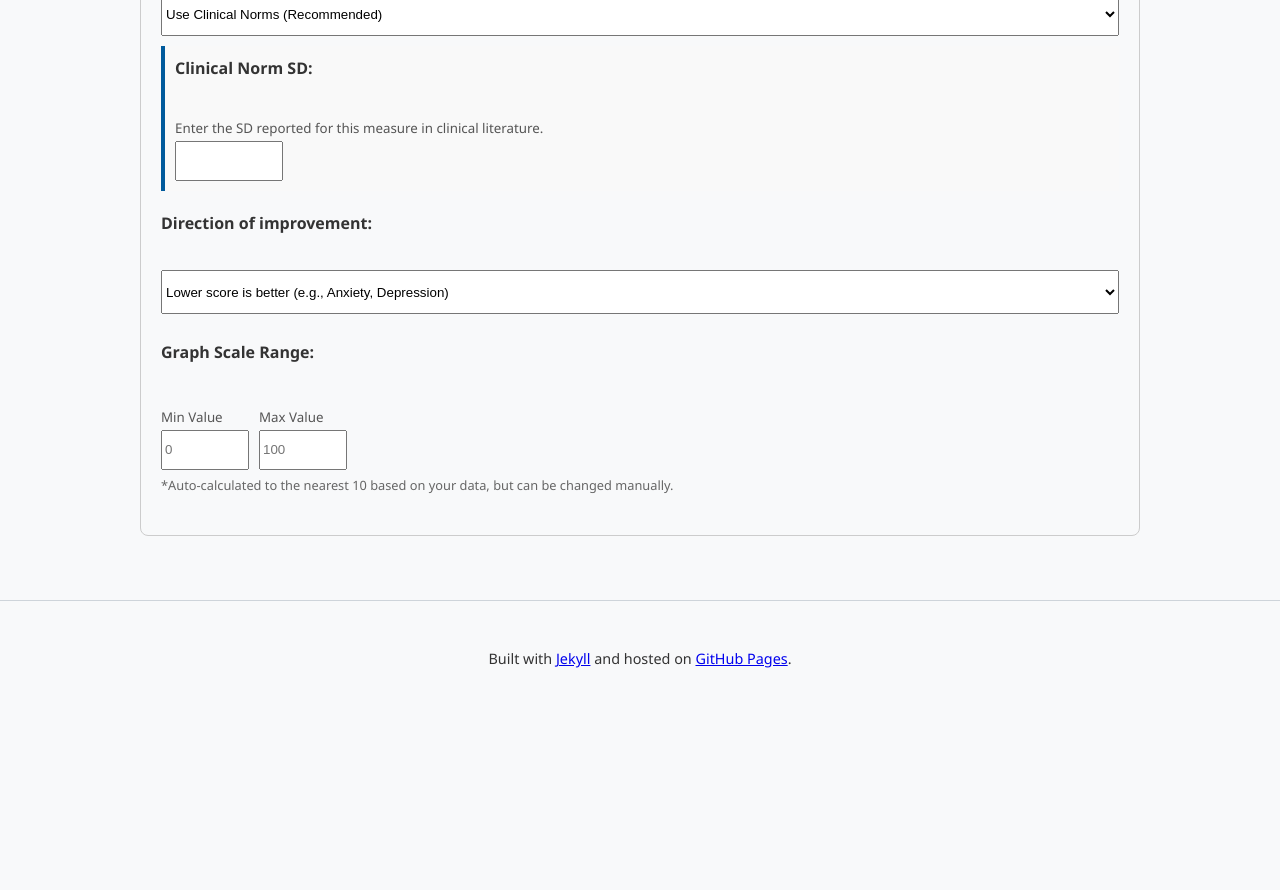
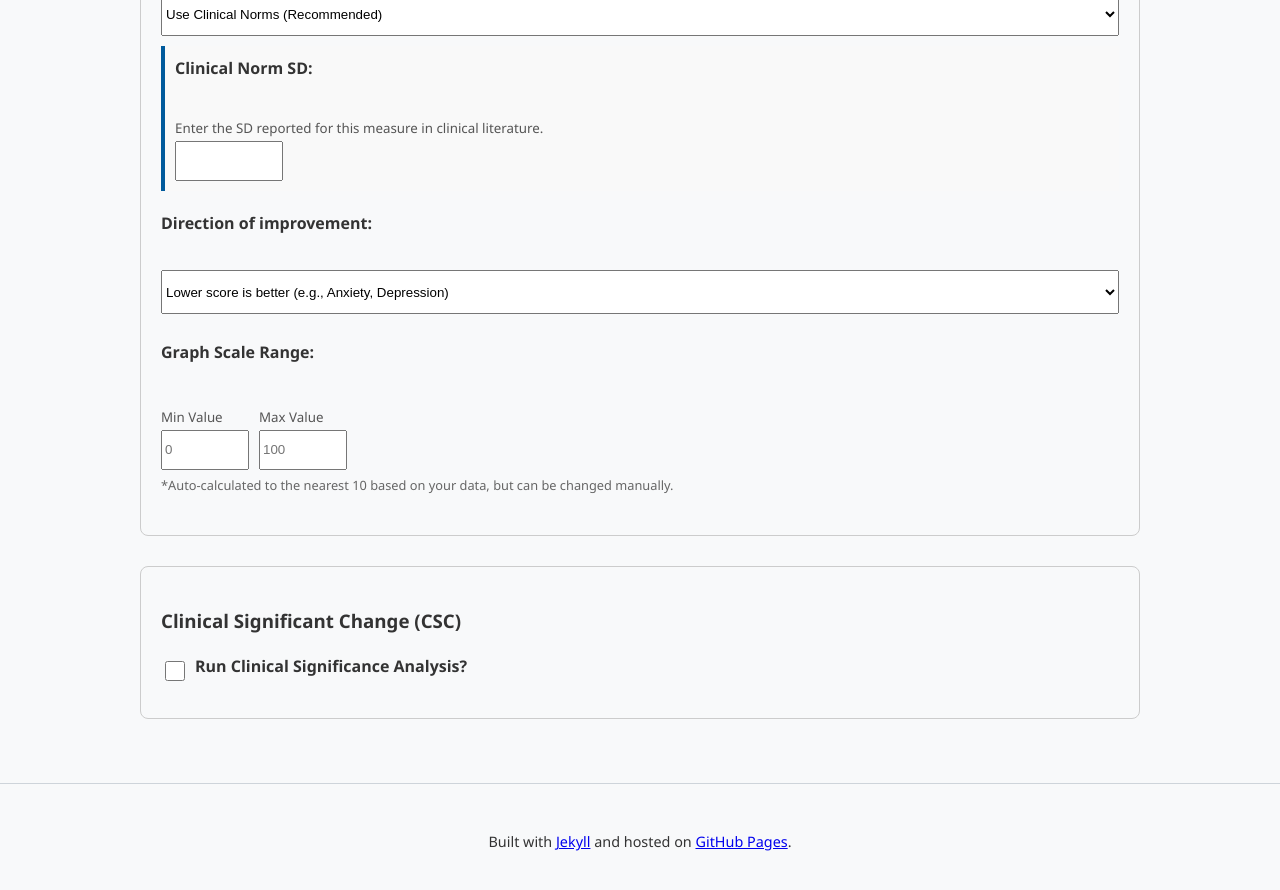
Before and after one commit to probe973/statistics-calcs, a Jekyll site: the page built from rci/rci.md, in a window 1280 px wide and 900 px high, scrolled down 939 px. Shown: the top 890 px of the window. Built offline with Jekyll 4.4.1, drawn with Linux system fonts in a browser that asks for light colours; before the commit the page ends 1656 px from its top, so only the background shows below that.

Commit message:
Update rci.md

```diff
--- a/rci/rci.md
+++ b/rci/rci.md
@@ -92,3 +92,49 @@
 </section>
 
 <script src="{{ '/rci/020_measurements.js' | relative_url }}"></script>
+
+
+
+<section style="border: 1px solid #ccc; padding: 20px; border-radius: 8px; margin-bottom: 30px;">
+    <h3>Clinical Significant Change (CSC)</h3>
+    <div style="margin-bottom: 10px; display: flex; align-items: center;">
+        <input type="checkbox" id="doCSC" style="width: 20px; height: 20px; margin-right: 10px;">
+        <label for="doCSC"><strong>Run Clinical Significance Analysis?</strong></label>
+    </div>
+
+    <div id="cscOptions" style="display:none; padding-top: 15px; border-top: 1px dashed #ccc;">
+        <label for="cscCriterion"><strong>Choose Recovery Criterion:</strong></label><br>
+        <select id="cscCriterion" style="height:44px; width: 100%; margin-bottom: 10px;">
+            <option value="" disabled selected>-- Choose a criterion for CSC --</option>
+            <option value="A">Criterion A: Movement away from the Clinical Population</option>
+            <option value="B">Criterion B: Movement into the Comparative Population range</option>
+            <option value="C">Criterion C: Crossing the threshold between 'Clinical' and 'Functional'</option>
+            <option value="External">External: Using a fixed clinical cut-off score</option>
+        </select>
+
+        <p id="criterionHelp" style="font-size: 0.9em; color: #555; font-style: italic; margin-bottom: 15px;">
+            Select a criterion above to see how it defines 'recovery'.
+        </p>
+
+        <div id="cscInputs">
+            <div id="clinicalNorms" style="display:none;">
+                <label>Clinical Mean:</label>
+                <input type="number" id="clinicalMean" placeholder="Enter mean" style="width:100px; height:34px;">
+                <label>Clinical SD:</label>
+                <input type="number" id="clinicalSD" placeholder="Enter SD" style="width:100px; height:34px;">
+            </div>
+            <div id="healthyNorms" style="display:none; margin-top:10px;">
+                <label>Comparative Mean:</label>
+                <input type="number" id="healthyMean" placeholder="Enter mean" style="width:100px; height:34px;">
+                <label>Comparative SD:</label>
+                <input type="number" id="healthySD" placeholder="Enter SD" style="width:100px; height:34px;">
+            </div>
+            <div id="externalInput" style="display:none; margin-top:10px;">
+                <label>Fixed Cut-off Score:</label>
+                <input type="number" id="externalValue" placeholder="Enter score" style="width:100px; height:34px;">
+            </div>
+        </div>
+    </div>
+</section>
+
+<script src="{{ '/rci/030_csc.js' | relative_url }}"></script>
```
